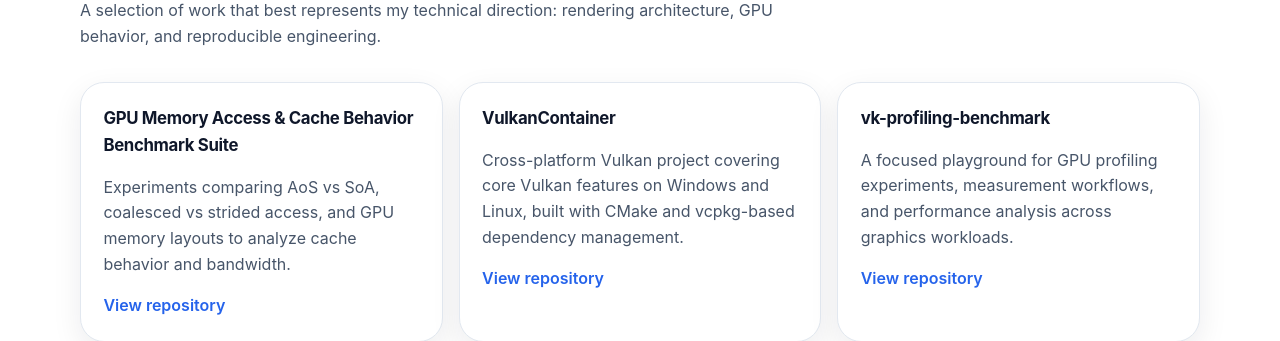
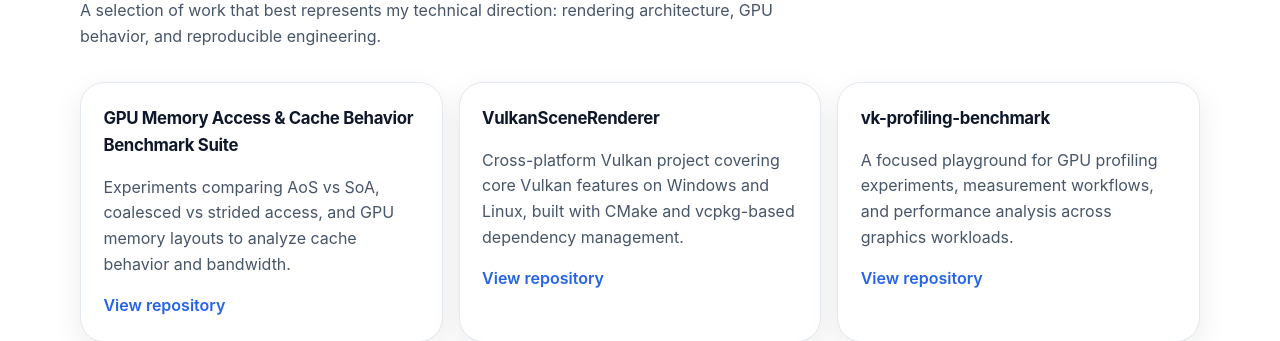
Before and after one commit to semihguresci/semihguresci, a Jekyll site: the page built from index.html, in a window 1280 px wide and 900 px high, scrolled down 2148 px. Shown: the part 152-493 px from the top of the window. Built offline with Jekyll 4.4.1, drawn with Linux system fonts in a browser that asks for light colours.

Commit message:
Vulkan scene renderer

```diff
--- a/_data/projects.yml
+++ b/_data/projects.yml
@@ -3,9 +3,9 @@
   link: "https://github.com/semihguresci/gpu-memory-access-benchmark"
   cta: "View repository"
 
-- title: "VulkanContainer"
+- title: "VulkanSceneRenderer"
   description: "Cross-platform Vulkan project covering core Vulkan features on Windows and Linux, built with CMake and vcpkg-based dependency management."
-  link: "https://github.com/semihguresci/VulkanContainer"
+  link: "https://github.com/semihguresci/VulkanSceneRenderer"
   cta: "View repository"
 
 - title: "vk-profiling-benchmark"
```
